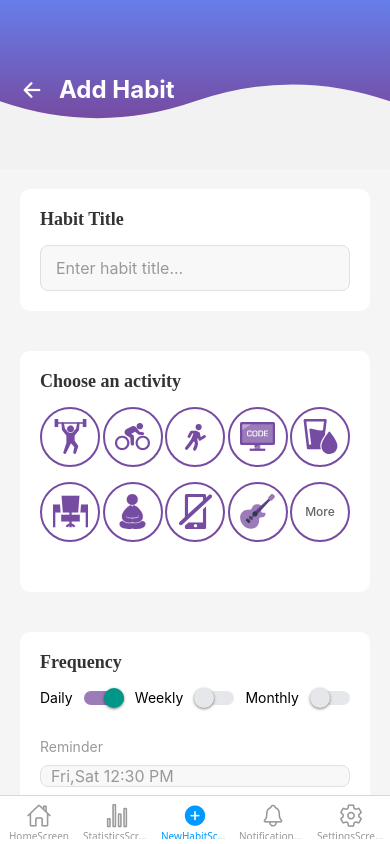
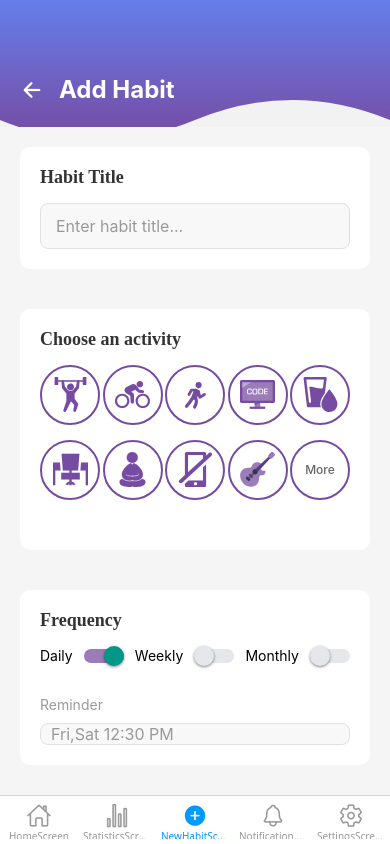
Before and after one commit to AbhishekSharma-97/SuccessStreak, a React Native app: screen /NewHabitScreen in a window 390 px wide. Built offline with nearby package versions, Linux system fonts and the light colour scheme.

Commit message:
fixed: header height

```diff
--- a/src/components/CurvedHeader.tsx
+++ b/src/components/CurvedHeader.tsx
@@ -1,10 +1,4 @@
-import {
-  View,
-  Text,
-  StyleSheet,
-  Dimensions,
-  TouchableOpacity,
-} from 'react-native';
+import {View, Text, StyleSheet, Dimensions, TouchableOpacity} from 'react-native';
 import React from 'react';
 import Svg, {Path, Defs, LinearGradient, Stop} from 'react-native-svg';
 import Ionicons from 'react-native-vector-icons/Ionicons';
@@ -18,23 +12,14 @@ interface CurvedHeaderProps {
 const CurvedHeader: React.FC<CurvedHeaderProps> = ({title, onBackPress}) => {
   return (
     <View style={styles.header}>
-      <Svg
-        style={styles.svg}
-        height="100%"
-        width="100%"
-        viewBox="0 0 400 200"
-        preserveAspectRatio="none"
-      >
+      <Svg style={styles.svg} height="100%" width="100%" viewBox={`0 0 400 ${Dimensions.get('window').height * 0.15}`} preserveAspectRatio="none">
         <Defs>
           <LinearGradient id="headerGradient" x1="0%" y1="0%" x2="0%" y2="100%">
             <Stop offset="0%" stopColor={colors.gradientStart} />
             <Stop offset="100%" stopColor={colors.gradientEnd} />
           </LinearGradient>
         </Defs>
-        <Path
-          fill="url(#headerGradient)"
-          d="M0,0 L400,0 L400,120 Q300,80 200,120 Q100,160 0,120 Z"
-        />
+        <Path fill="url(#headerGradient)" d="M0,0 L400,0 L400,120 Q300,80 200,120 Q100,160 0,120 Z" />
       </Svg>
       <View style={styles.topBar}>
         <TouchableOpacity style={styles.backButton} onPress={onBackPress}>
@@ -48,7 +33,7 @@ const CurvedHeader: React.FC<CurvedHeaderProps> = ({title, onBackPress}) => {
 
 const styles = StyleSheet.create({
   header: {
-    height: Dimensions.get('window').height * 0.20,
+    height: Dimensions.get('window').height * 0.15,
     position: 'relative',
   },
   svg: {
```
